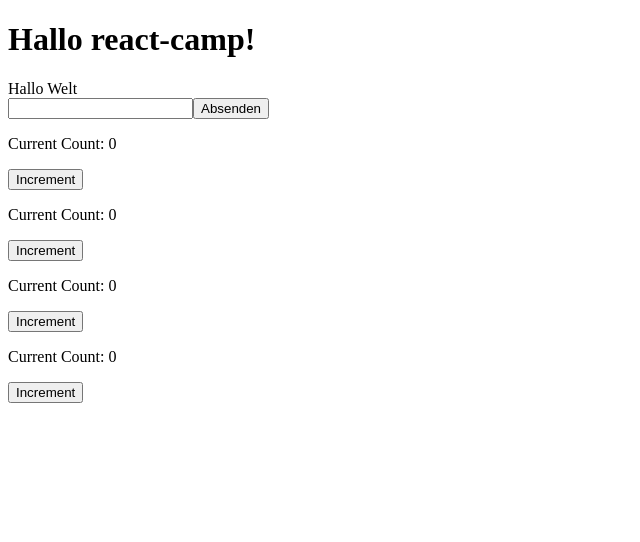
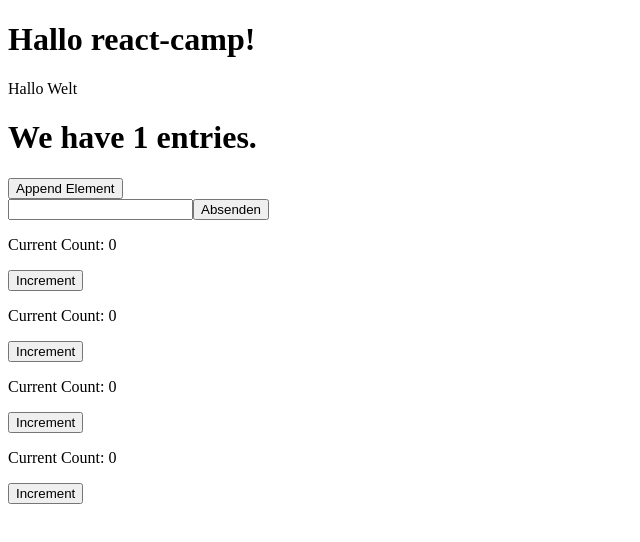
Before and after one commit to SuoraGmbH/react-camp-2023-06-berlin, a React (Create React App) app: page / in a window 1280 px wide. Shown: the top 542 px of the page, without its empty margins (0-640 px from the left). Built offline with nearby package versions, Linux system fonts and the light colour scheme.

Commit message:
add array component

```diff
--- a/src/components/TimeEntryForm.tsx
+++ b/src/components/TimeEntryForm.tsx
@@ -1,4 +1,5 @@
 import React, { useState } from "react";
+import ArrayComponent from "../typescript/ArrayComponent";
 
 const TimeEntryForm: React.FunctionComponent = () => {
   const [inputValue, setInputValue] = useState("");
@@ -14,6 +15,7 @@ const TimeEntryForm: React.FunctionComponent = () => {
 
   return (
     <form onSubmit={handleSubmit}>
+      <ArrayComponent />
       <input onChange={handleChange} />
       {inputValue}
       <button type="submit">Absenden</button>
--- /dev/null
+++ b/src/typescript/ArrayComponent.tsx
@@ -0,0 +1,18 @@
+import { useState } from "react";
+
+const ArrayComponent = () => {
+  // readonly verbietet array.push
+  const [array, setArray] = useState<readonly number[]>([0]);
+  const handleClick = () => {
+    setArray((prevArray) => [...prevArray, 0]);
+  };
+
+  return (
+    <div>
+      <h1>We have {array.length} entries.</h1>
+      <button onClick={handleClick}>Append Element</button>
+    </div>
+  );
+};
+
+export default ArrayComponent;
```
